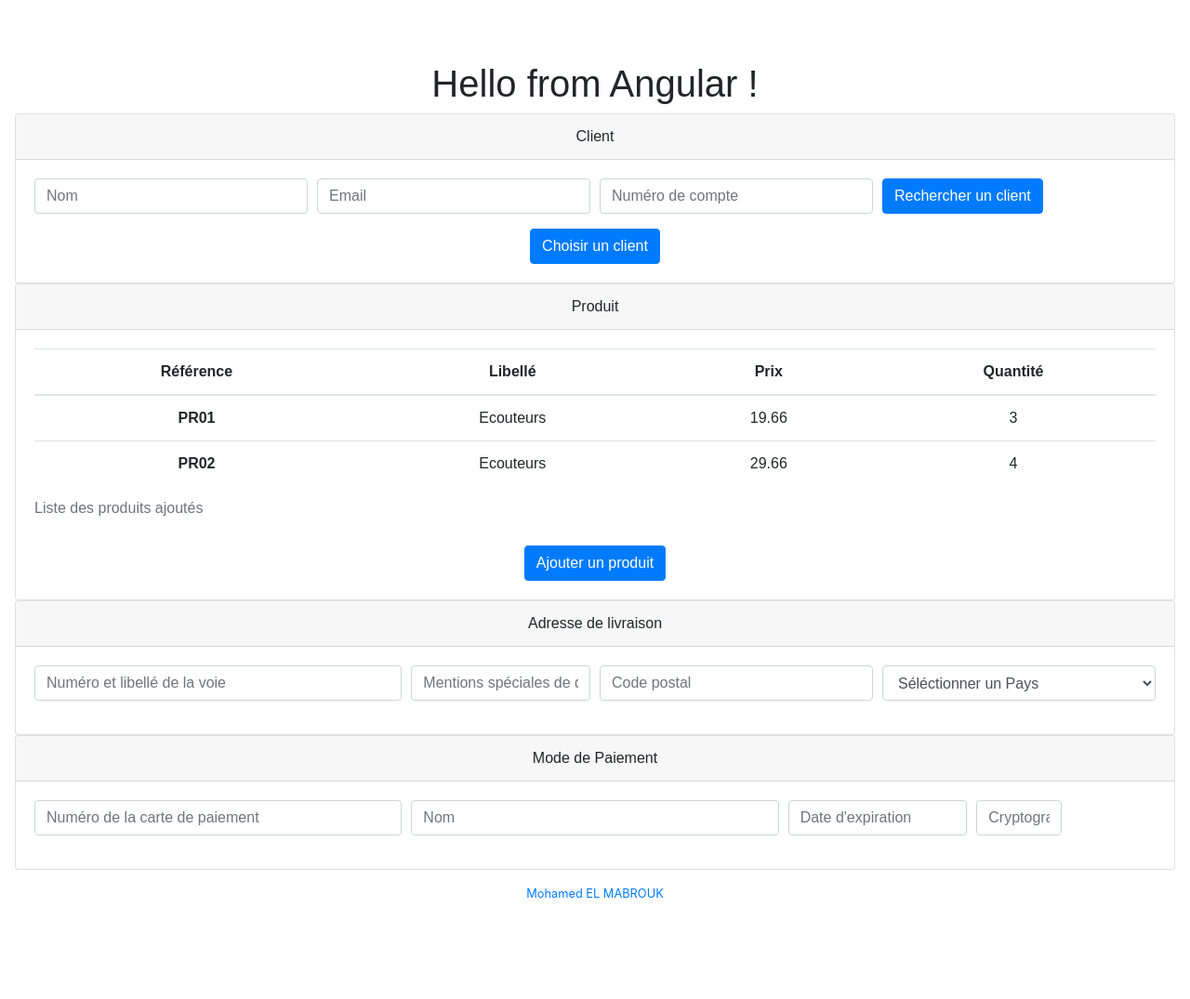
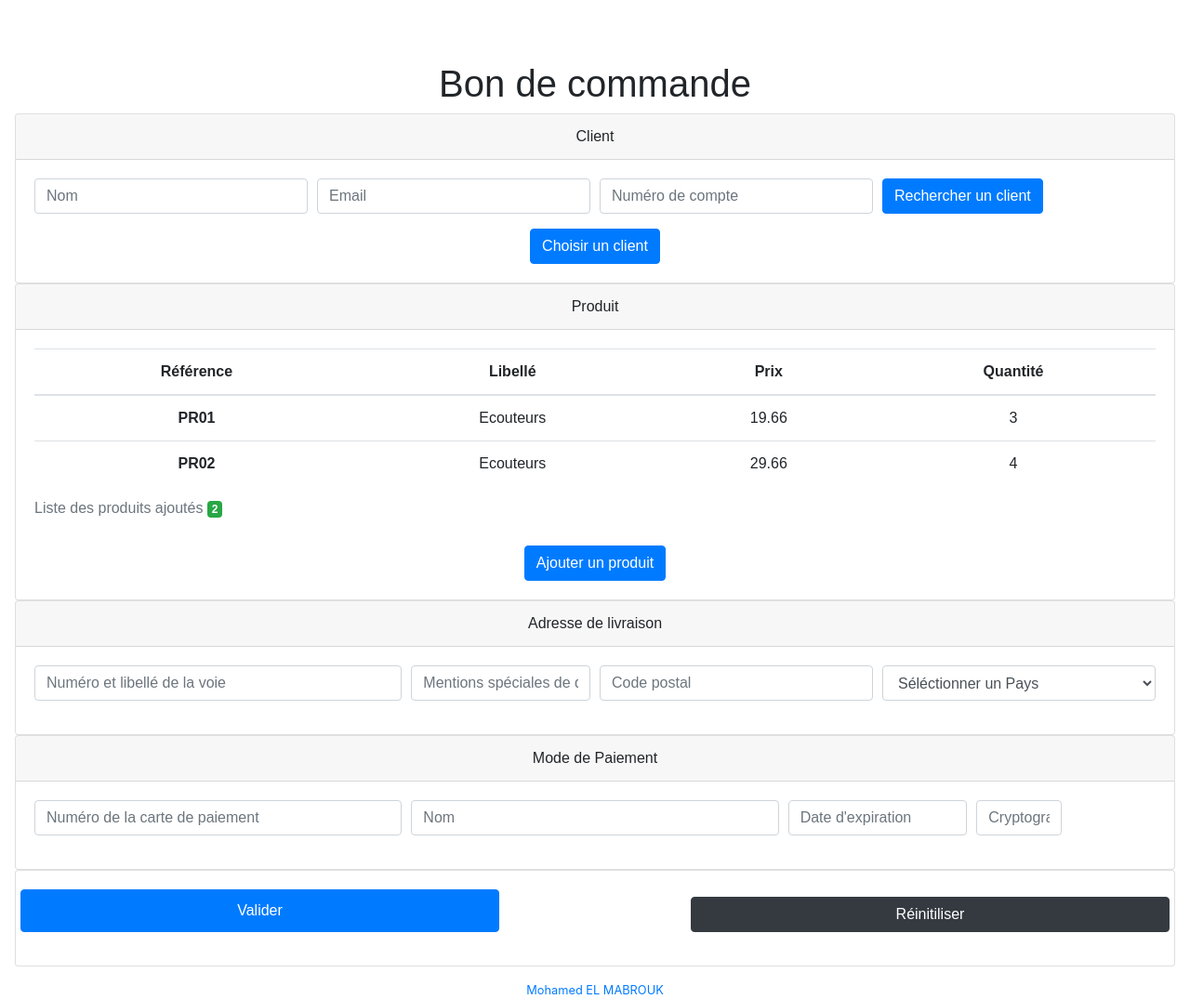
Before and after one commit to mohamedmk1/TDDAngularJS, a website built with webpack: page src/public/index.html in a window 1280 px wide. Shown: the whole page at 93% size. Before the commit the page ends 971 px from the top, so only its background shows below. Built offline with nearby package versions, Linux system fonts and the light colour scheme; some packages are replaced by stand-ins of ours.

Commit message:
app.html: add actions block

```diff
--- a/src/app/app.html
+++ b/src/app/app.html
@@ -1,5 +1,5 @@
 <main>
-  <h1 class="title">Hello from Angular !</h1>
+  <h1 class="title">Bon de commande</h1>
 
   <!-- CLIENT BLOCK -->
   <div class="card">
@@ -32,7 +32,9 @@
     </div>
     <div class="card-body">
       <table class="table">
-        <caption>Liste des produits ajoutés</caption>
+        <caption>Liste des produits ajoutés
+          <span class="badge badge-success">2</span>
+        </caption>
         <thead>
           <tr>
             <th scope="col">Référence</th>
@@ -115,6 +117,15 @@
     </div>
   </div>
 
+  <!-- ACTIONS BLOCK -->
+  <div class="card">
+    <div class="card-body">
+      <div class="form-group row">
+          <button type="submit" class="btn btn-primary col-md-5 col-sm-12">Valider</button>
+          <button type="submit" class="btn btn-dark col-md-5 col-sm-12 offset-md-2 mt-sm-2">Réinitiliser</button>
+      </div>
+    </div>
+  </div>
 </main>
 <footer>
   <a ng-href="{{vm.url}}">Mohamed EL MABROUK</a>
```
